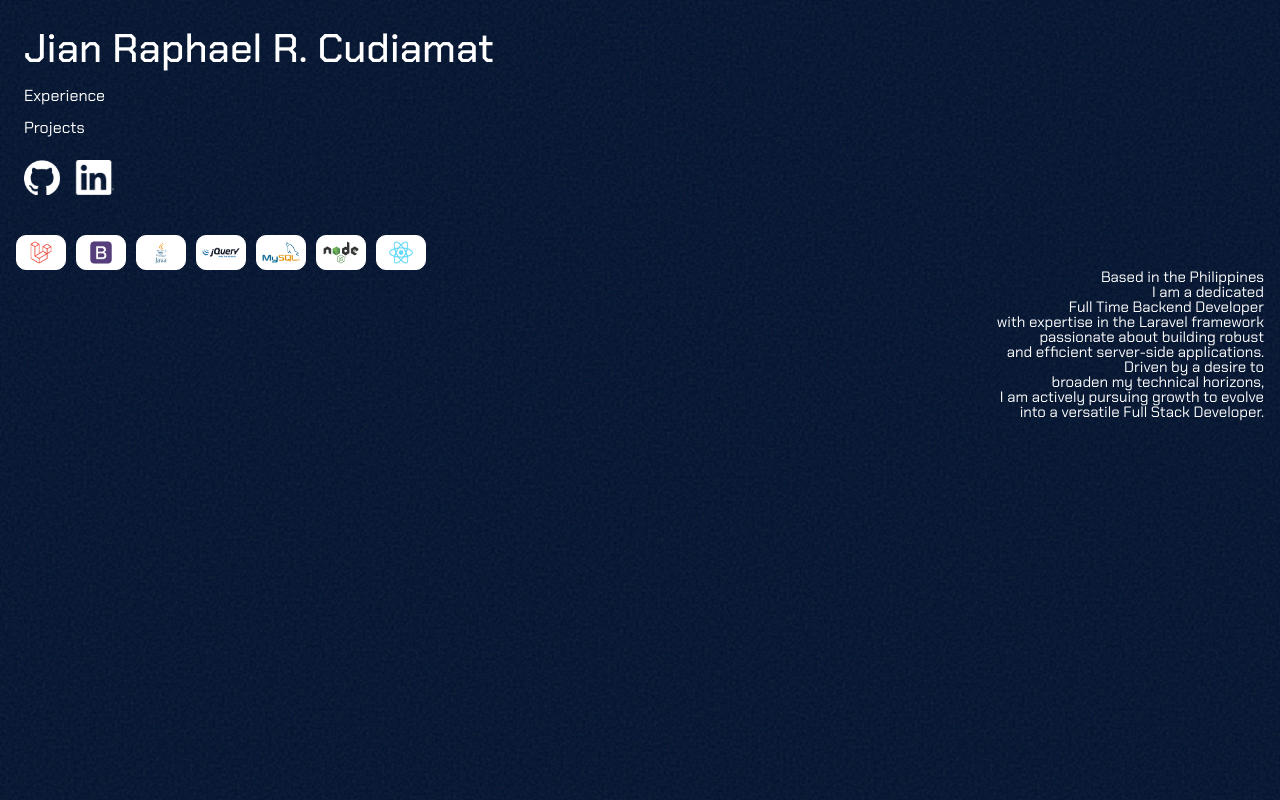
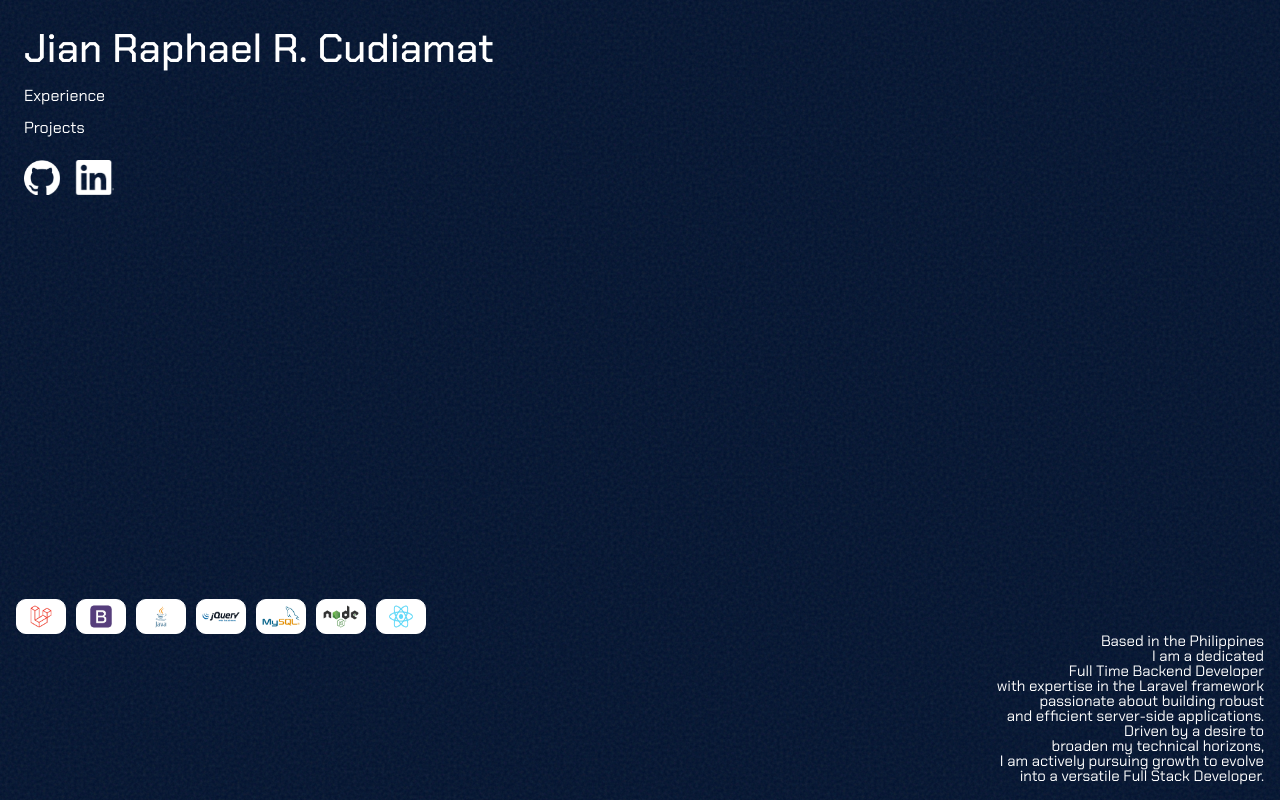
Before and after one commit to Shunsena-Jian/cudiamat-portfolio-2, a React (Vite) app: page / in a window 1280 px wide. Built offline with nearby package versions, Linux system fonts and the light colour scheme.

Commit message:
Refactor Main and AppLayout components for cleaner structure

```diff
--- a/src/components/Main/Main.jsx
+++ b/src/components/Main/Main.jsx
@@ -1,7 +1,7 @@
 import laravelLogo from '/src/assets/images/laravel-logo.png';
 import bootstrapLogo from '/src/assets/images/bootstrap.png';
 import javaLogo from '/src/assets/images/java.png';
-import jQyeryLogo from '/src/assets/images/jQuery.png';
+import jQueryLogo from '/src/assets/images/jQuery.png';
 import mySqlLogo from '/src/assets/images/mySQL.png';
 import nodeJSLogo from '/src/assets/images/nodeJS.png';
 import reactLogo from '/src/assets/images/react.png';
@@ -10,31 +10,134 @@ import styles from '/src/styles/main.module.css';
 
 import MainLayout from './MainLayout.jsx';
 
+const stylesLogo = `${styles.logo}`
+const imageElement = 'img';
+const pElement = 'p';
+
+const logoItems = [
+    {
+        id: 'laravel_logo',
+        ElementType: imageElement,
+        src: laravelLogo,
+        className: stylesLogo
+    },
+    {
+        id: 'bootstrap_logo',
+        ElementType: imageElement,
+        src: bootstrapLogo,
+        className: stylesLogo
+    },
+    {
+        id: 'java_logo',
+        ElementType: imageElement,
+        src: javaLogo,
+        className: stylesLogo
+    },
+    {
+        id: 'jQuery_logo',
+        ElementType: imageElement,
+        src: jQueryLogo,
+        className: stylesLogo
+    },
+    {
+        id: 'mySQL_logo',
+        ElementType: imageElement,
+        src: mySqlLogo,
+        className: stylesLogo
+    },
+    {
+        id: 'nodeJS_logo',
+        ElementType: imageElement,
+        src: nodeJSLogo,
+        className: stylesLogo
+    },
+    {
+        id: 'react_logo',
+        ElementType: imageElement,
+        src: reactLogo,
+        className: stylesLogo
+    }
+];
+
+const paragraphs = [
+    {
+        key: 1,
+        ElementType: pElement,
+        content: 'Based in the Philippines'
+    },
+    {
+        key: 2,
+        ElementType: pElement,
+        content: 'I am a dedicated'
+    },
+    {
+        key: 3,
+        ElementType: pElement,
+        content: 'Full Time Backend Developer'
+    },
+    {
+        key: 4,
+        ElementType: pElement,
+        content: 'with expertise in the Laravel framework'
+    },
+    {
+        key: 5,
+        ElementType: pElement,
+        content: 'passionate about building robust'
+    },
+    {
+        key: 6,
+        ElementType: pElement,
+        content: 'and efficient server-side applications.'
+    },
+    {
+        key: 7,
+        ElementType: pElement,
+        content: 'Driven by a desire to'
+    },
+    {
+        key: 8,
+        ElementType: pElement,
+        content: 'broaden my technical horizons,'
+    },
+    {
+        key: 9,
+        ElementType: pElement,
+        content: 'I am actively pursuing growth to evolve'
+    },
+    {
+        key: 10,
+        ElementType: pElement,
+        content: 'into a versatile Full Stack Developer.'
+    },
+];
+
 function Main() {
     const leftContent = (
         <div className={`${styles.logoContainer} d-flex flex-wrap`}>
-            <img src={laravelLogo} className={`${styles.logo}`}/>
-            <img src={bootstrapLogo} className={`${styles.logo}`}/>
-            <img src={javaLogo} className={`${styles.logo}`}/>
-            <img src={jQyeryLogo} className={`${styles.logo}`}/>
-            <img src={mySqlLogo} className={`${styles.logo}`}/>
-            <img src={nodeJSLogo} className={`${styles.logo}`}/>
-            <img src={reactLogo} className={`${styles.logo}`}/>
+            {
+                logoItems.map(item => {
+                    const {id, ElementType, src, className} = item;
+
+                    return (
+                        <ElementType key={id} src={src} className={className}/>
+                    );
+                })
+            }
         </div>
     );
 
     const rightContent = (
         <div className={`${styles.tenPx} ${styles.animateFromRight} text-end`}>
-            <p>Based in the Philippines</p>
-            <p>I am a dedicated</p>
-            <p>Full Time Backend Developer</p>
-            <p>with expertise in the Laravel framework</p>
-            <p>passionate about building robust</p>
-            <p>and efficient server-side applications.</p>
-            <p>Driven by a desire to</p>
-            <p>broaden my technical horizons,</p>
-            <p>I am actively pursuing growth to evolve</p>
-            <p>into a versatile Full Stack Developer.</p>
+            {
+                paragraphs.map(item => {
+                    const {id, ElementType, content} = item;
+
+                    return (
+                        <ElementType key={id}>{content}</ElementType>
+                    );
+                })
+            }
         </div>
     );
 
--- a/src/layouts/AppLayout.jsx
+++ b/src/layouts/AppLayout.jsx
@@ -2,11 +2,13 @@ import Header from '/src/components/Header/Header.jsx';
 
 function AppLayout({ header, content }) {
     return (
-        <div className={'container-fluid vh-100 p-0'}>
-            { header }
+        <div className={'container-fluid d-flex flex-column vh-100 p-0'}>
+            <div>
+                { header }
+            </div>
 
             {/* Main Content Row */}
-            <div className={'row g-0 flex-grow-1'}>
+            <div className={'row g-0 flex-grow-1 align-items-end'}>
                 { content }
             </div>
         </div>
```
